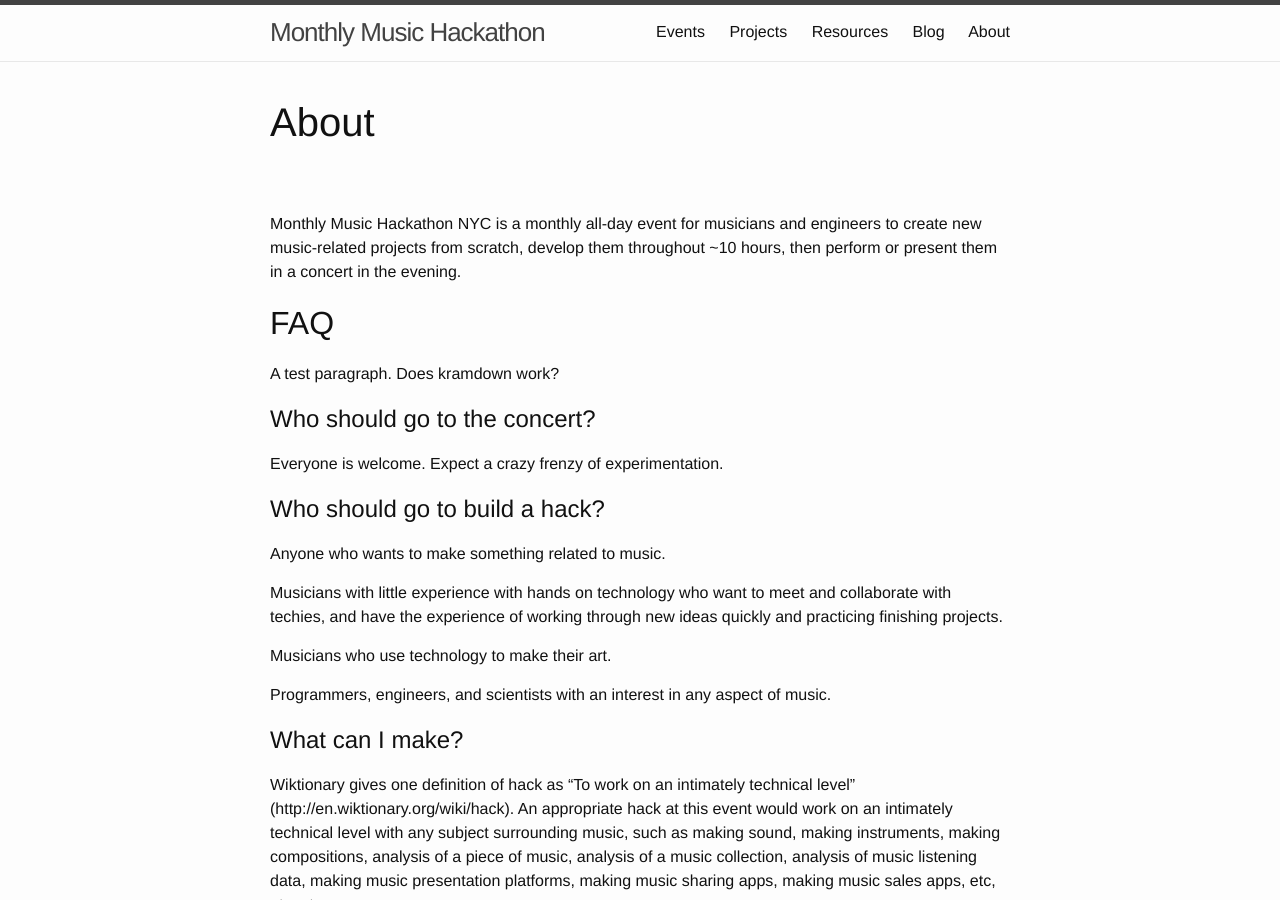
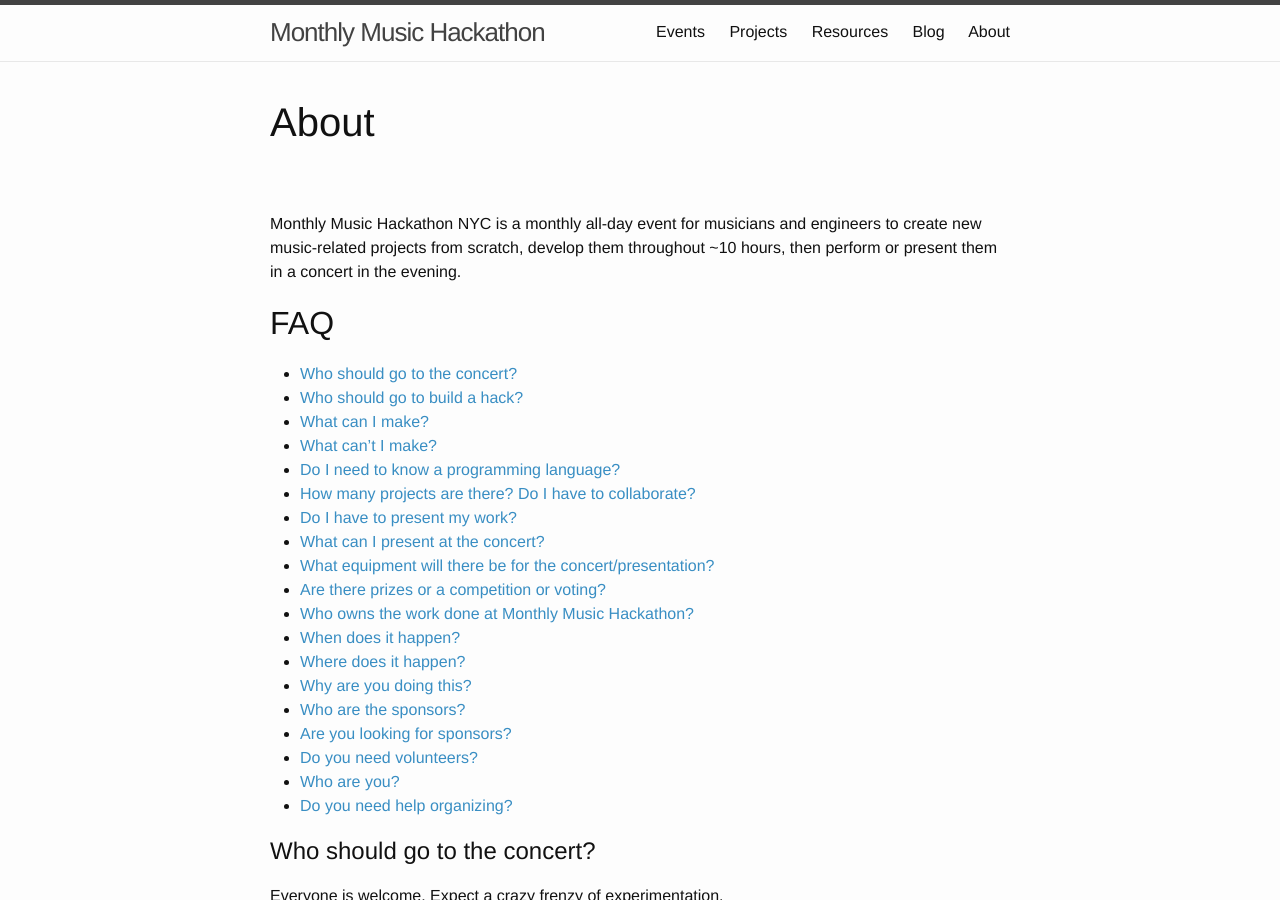
Before and after one commit to musichackathon/mmh_jekyll, a Jekyll site: the page built from about.md, in a window 1280 px wide and 900 px high. Built offline with Jekyll 4.4.1, drawn with Linux system fonts in a browser that asks for light colours.

Commit message:
Working Table of Contents

```diff
--- a/about.md
+++ b/about.md
@@ -10,11 +10,8 @@ Monthly Music Hackathon NYC is a monthly all-day event for musicians and enginee
 # FAQ
 {:.no_toc}
 
-A test paragraph.
-Does kramdown work?
-{:.bold}
-
-{:toc}
+- TOC
+{: toc}
 
 ## Who should go to the concert?
 
```
